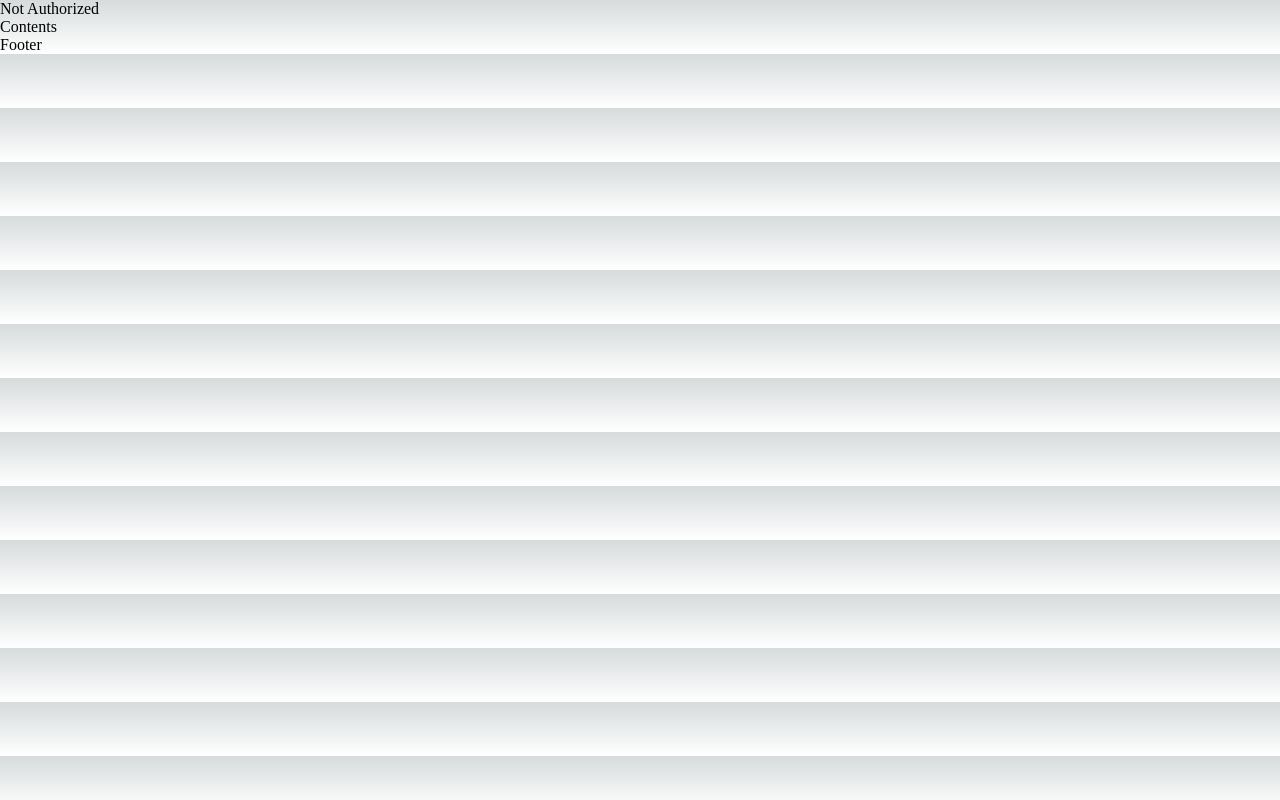
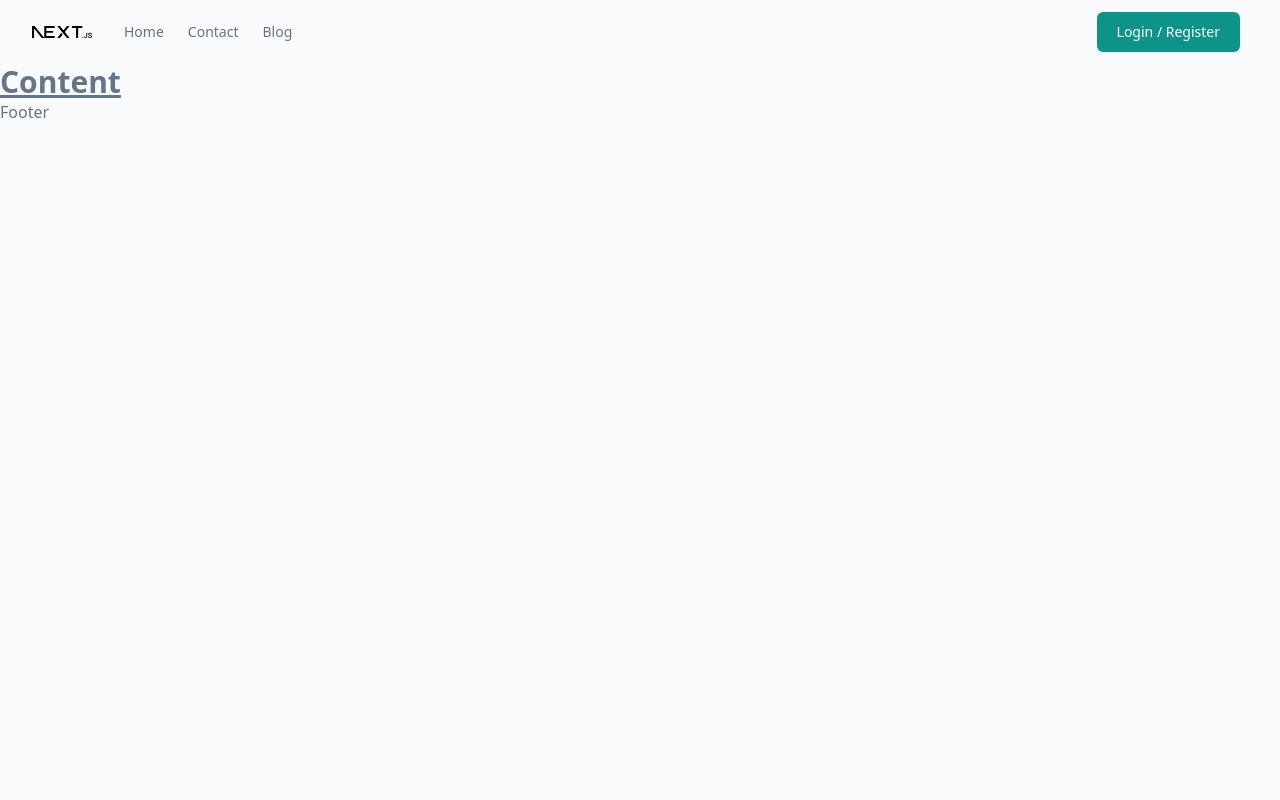
Before and after one commit to rianyunandar/sanber-nextjs, a Next.js app: page / in a window 1280 px wide. Built offline with nearby package versions, Linux system fonts and the light colour scheme.

Commit message:
h-4 styling mext sjs

```diff
--- a/components/header/index.js
+++ b/components/header/index.js
@@ -3,7 +3,7 @@ import Menu from "../menu";
 
 function Header() {
   return (
-    <div>
+    <div class="w-full">
       <Menu />
     </div>
   );
--- a/components/menu/index.js
+++ b/components/menu/index.js
@@ -1,8 +1,56 @@
+import Image from "next/image";
 export default function menu() {
   return (
-    <div>
-      <a href="/">Home</a>
-      <a href="/profile">Profile</a>
-    </div>
+    <nav className="mx-auto flex h-16 max-w-screen-xl items-center gap-8 px-4 sm:px-6 lg:px-8">
+      <a href="/">
+        <Image src="/next.svg" alt="Logo" width={60} height={60} />
+      </a>
+
+      <div className="flex flex-1 items-center justify-between">
+        <nav className="flex">
+          <ul className="flex items-center gap-6 text-sm">
+            <li>
+              <a
+                className="text-gray-500 transition hover:text-gray-500/75"
+                href="/"
+              >
+                {" "}
+                Home{" "}
+              </a>
+            </li>
+
+            <li>
+              <a
+                className="text-gray-500 transition hover:text-gray-500/75"
+                href="/"
+              >
+                {" "}
+                Contact{" "}
+              </a>
+            </li>
+            <li>
+              <a
+                className="text-gray-500 transition hover:text-gray-500/75"
+                href="/"
+              >
+                {" "}
+                Blog{" "}
+              </a>
+            </li>
+          </ul>
+        </nav>
+
+        <div className="flex items-center">
+          <div className="flex">
+            <a
+              className="block rounded-md bg-teal-600 px-5 py-2.5 text-sm font-medium text-white transition hover:bg-teal-700 m-2"
+              href="/"
+            >
+              Login / Register
+            </a>
+          </div>
+        </div>
+      </div>
+    </nav>
   );
 }
--- a/components/with-auth/index.js
+++ b/components/with-auth/index.js
@@ -1,6 +1,6 @@
 export default function withAuth(Component) {
   return function AuthenticatedComponent(props) {
-    const isLogin = false;
+    const isLogin = true;
     if (!isLogin) return <div>Not Authorized</div>;
     return <Component {...props} />;
   };
--- a/pages/index.js
+++ b/pages/index.js
@@ -15,7 +15,7 @@ export default function Layout({ children, metaTitle, metaDescription }) {
         <link rel="icon" href="/favicon.ico" />
       </Head>
       <Header />
-      Contents
+      <div className="text-3xl font-bold underline">Content </div>
       <Footer />
     </div>
   );
--- /dev/null
+++ b/postcss.config.js
@@ -0,0 +1,6 @@
+module.exports = {
+  plugins: {
+    tailwindcss: {},
+    autoprefixer: {},
+  },
+}
--- a/styles/globals.css
+++ b/styles/globals.css
@@ -1,3 +1,7 @@
+@tailwind base;
+@tailwind components;
+@tailwind utilities;
+
 :root {
   --max-width: 1100px;
   --border-radius: 12px;
@@ -83,16 +87,13 @@ html,
 body {
   max-width: 100vw;
   overflow-x: hidden;
+
 }
 
 body {
   color: rgb(var(--foreground-rgb));
-  background: linear-gradient(
-      to bottom,
-      transparent,
-      rgb(var(--background-end-rgb))
-    )
-    rgb(var(--background-start-rgb));
+  background-color: rgb(248 250 252);
+  color:rgb(100 116 139);
 }
 
 a {
--- /dev/null
+++ b/tailwind.config.js
@@ -0,0 +1,15 @@
+/** @type {import('tailwindcss').Config} */
+module.exports = {
+  content: [
+    "./app/**/*.{js,ts,jsx,tsx,mdx}",
+    "./pages/**/*.{js,ts,jsx,tsx,mdx}",
+    "./components/**/*.{js,ts,jsx,tsx,mdx}",
+
+    // Or if using `src` directory:
+    "./src/**/*.{js,ts,jsx,tsx,mdx}",
+  ],
+  theme: {
+    extend: {},
+  },
+  plugins: [],
+};
```
Also changed, not shown: package.json (+7 -2 lines), 1 other file (tests, documents, lock files or other folders).
